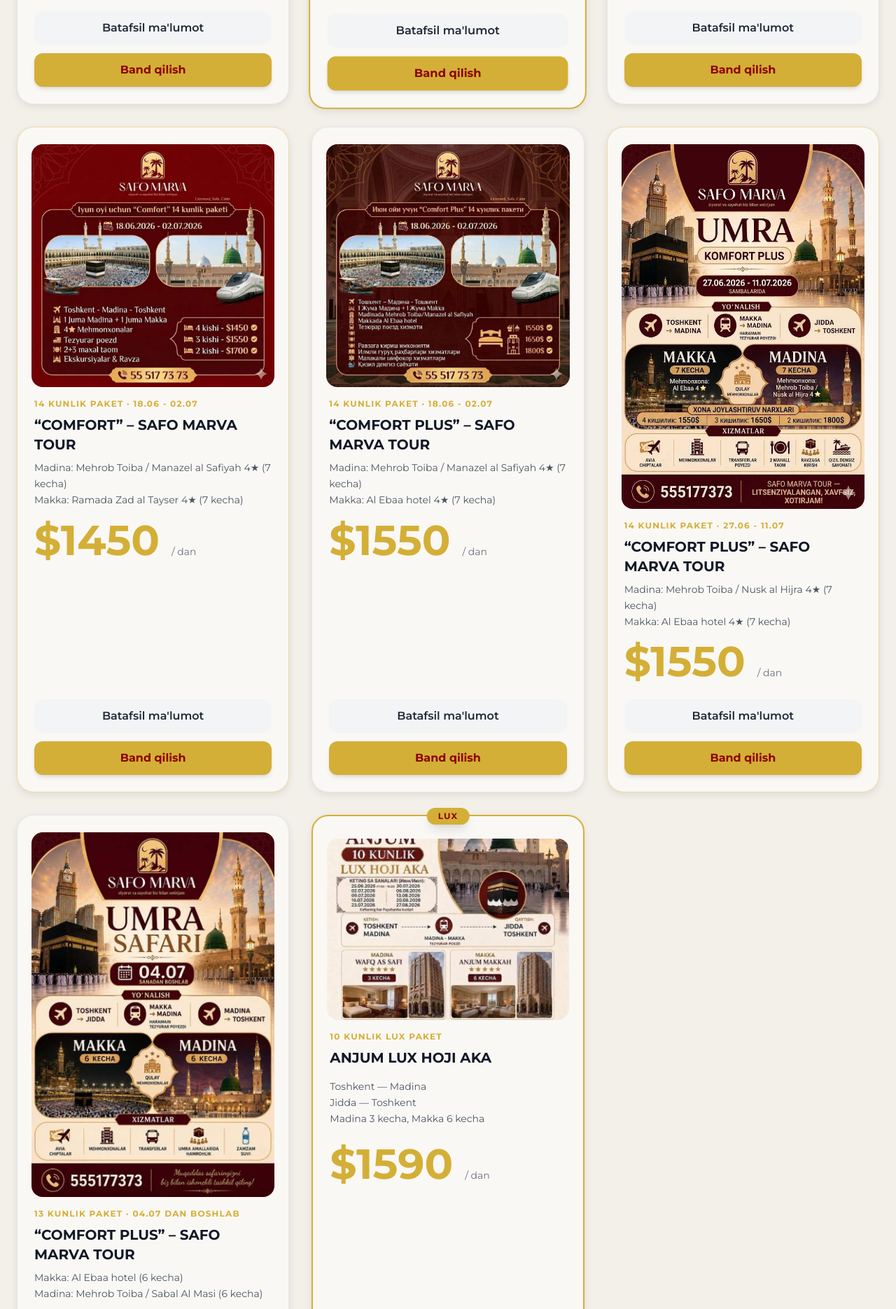
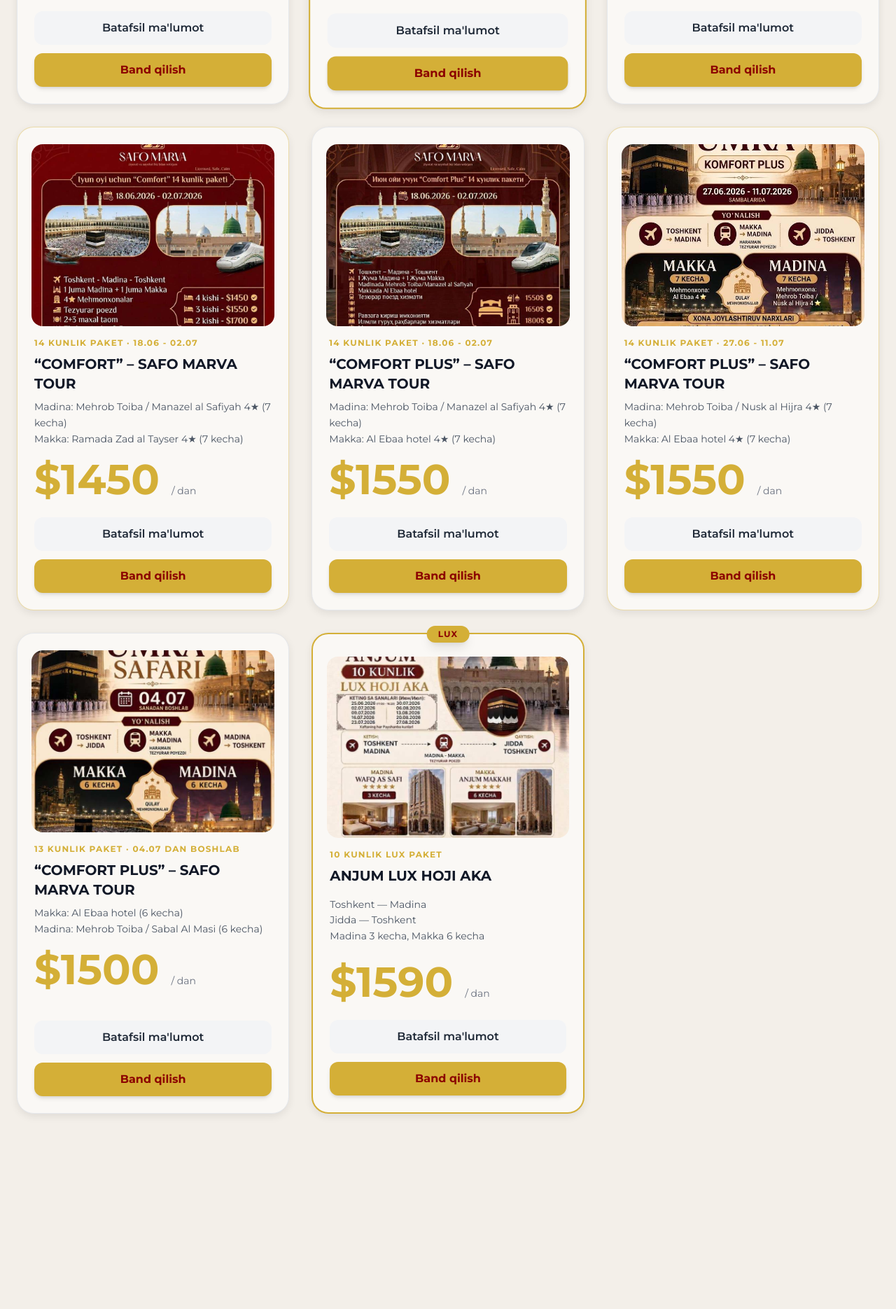
Before and after one commit to maqsudovnosirxon812-tech/safo_marva_tour, a web app: page /index.html in a window 1280 px wide. Shown: the part 1638-3508 px from the top of the page at 70% size. Run offline with its HTML, style and script files only (its server is not run), Linux system fonts and the light colour scheme; data that the repository does not hold is empty; some of the project's set-up classes (security, data sources, template engines, error pages and the like) are left out, and stand-ins take their place; some libraries are stand-ins or nearby versions.

Commit message:
Normalize package card preview heights

```diff
--- a/src/main/resources/static/index.html
+++ b/src/main/resources/static/index.html
@@ -766,7 +766,7 @@
 
     <!-- Comfort 14 Kunlik Card -->
     <div class="bg-brand-cream dark:bg-[#151C2C]/50 backdrop-blur-md rounded-3xl border border-brand-gold/40 p-6 shadow-lg hover:shadow-[0_0_30px_rgba(212,175,55,0.1)] hover:border-brand-gold/40 transition-all duration-300 flex flex-col overflow-hidden">
-        <div class="rounded-2xl overflow-hidden aspect-square mb-4 -mx-1 relative group cursor-pointer select-none"
+        <div class="rounded-2xl overflow-hidden aspect-[4/3] mb-4 -mx-1 relative group cursor-pointer select-none"
              @click="openPackageModal('comfort_14')"
              @touchstart="pkgTouchStart($event)" @touchend="pkgTouchEnd($event, 'comfort_14', false)">
             <img :src="getPackageImageAt('comfort_14', pkgSlide.comfort_14 || 0)" alt="Comfort 14 kunlik Umra paketi" width="528" height="900"
@@ -799,7 +799,7 @@
 
     <!-- Comfort Plus 14 Kunlik Card -->
     <div class="bg-brand-cream dark:bg-[#151C2C]/50 backdrop-blur-md rounded-3xl border border-gray-200 dark:border-gray-800 p-6 shadow-lg hover:shadow-[0_0_30px_rgba(212,175,55,0.1)] hover:border-brand-gold/40 transition-all duration-300 flex flex-col overflow-hidden">
-        <div class="rounded-2xl overflow-hidden aspect-square mb-4 -mx-1 relative group cursor-pointer select-none"
+        <div class="rounded-2xl overflow-hidden aspect-[4/3] mb-4 -mx-1 relative group cursor-pointer select-none"
              @click="openPackageModal('comfort_plus_14')"
              @touchstart="pkgTouchStart($event)" @touchend="pkgTouchEnd($event, 'comfort_plus_14', false)">
             <img :src="getPackageImageAt('comfort_plus_14', pkgSlide.comfort_plus_14 || 0)" alt="Comfort Plus 14 kunlik Umra paketi" width="528" height="900"
@@ -832,7 +832,7 @@
 
     <!-- Comfort Plus 14 Kunlik (27.06) Card -->
     <div class="bg-brand-cream dark:bg-[#151C2C]/50 backdrop-blur-md rounded-3xl border border-brand-gold/40 p-6 shadow-lg hover:shadow-[0_0_30px_rgba(212,175,55,0.1)] hover:border-brand-gold/40 transition-all duration-300 flex flex-col overflow-hidden">
-        <div class="rounded-2xl overflow-hidden aspect-[2/3] mb-4 -mx-1 relative group cursor-pointer select-none"
+        <div class="rounded-2xl overflow-hidden aspect-[4/3] mb-4 -mx-1 relative group cursor-pointer select-none"
              @click="openPackageModal('comfort_plus_14_june27')"
              @touchstart="pkgTouchStart($event)" @touchend="pkgTouchEnd($event, 'comfort_plus_14_june27', false)">
             <img :src="getPackageImageAt('comfort_plus_14_june27', pkgSlide.comfort_plus_14_june27 || 0)" alt="Comfort Plus 14 kunlik 27 iyun Umra paketi" width="682" height="1024"
@@ -859,7 +859,7 @@
 
     <!-- Comfort Plus 13 Kunlik Weekly Card -->
     <div class="bg-brand-cream dark:bg-[#151C2C]/50 backdrop-blur-md rounded-3xl border border-gray-200 dark:border-gray-800 p-6 shadow-lg hover:shadow-[0_0_30px_rgba(212,175,55,0.1)] hover:border-brand-gold/40 transition-all duration-300 flex flex-col overflow-hidden">
-        <div class="rounded-2xl overflow-hidden aspect-[2/3] mb-4 -mx-1 relative group cursor-pointer select-none"
+        <div class="rounded-2xl overflow-hidden aspect-[4/3] mb-4 -mx-1 relative group cursor-pointer select-none"
              @click="openPackageModal('comfort_plus_13_weekly')"
              @touchstart="pkgTouchStart($event)" @touchend="pkgTouchEnd($event, 'comfort_plus_13_weekly', false)">
             <img :src="getPackageImageAt('comfort_plus_13_weekly', pkgSlide.comfort_plus_13_weekly || 0)" alt="Comfort Plus 13 kunlik haftalik Umra paketi" width="719" height="1080"
```
